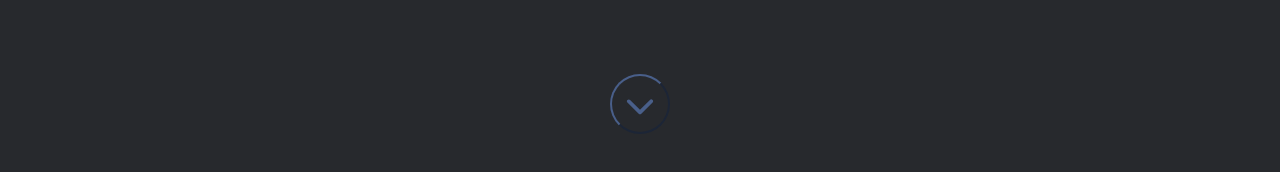
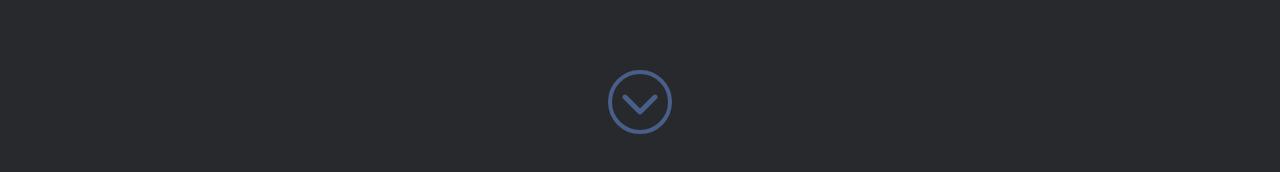
Before and after one commit to Asmothfr/cv_online, a Vue app: page / in a window 1280 px wide. Shown: the part 616-788 px from the top of the page. Built offline with nearby package versions, Linux system fonts and the light colour scheme.

Commit message:
correction: routerlink and chevron style

```diff
--- a/src/components/DownChevronButton/DownChevronButton.css
+++ b/src/components/DownChevronButton/DownChevronButton.css
@@ -1,15 +1,13 @@
 .DownChevronButton {
-    width: 60px;
-    height: 60px;
-    background-color: var(--base-background-color);
     color: var(--base-font-color-detail-dark);
-    border-color: var(--base-font-color-detail-dark);
-    border-radius: 100%;
-    font-size: 3rem;
 }
 
-.DownChevronButton__link,
-:link,
-:visited {
-    color: var(--base-font-color-detail-dark);
+.DownChevronButton__style {
+    display: block;
+    width: 40px;
+    height: 40px;
+    padding: 0.8rem;
+    border: 4px solid;
+    border-radius: 100%;
+    border-color: var(--base-font-color-detail-dark);
 }
--- a/src/components/DownChevronButton/DownChevronButton.vue
+++ b/src/components/DownChevronButton/DownChevronButton.vue
@@ -1,21 +1,11 @@
 <template>
-  <div>
-    <button class="DownChevronButton">
-      <RouterLink class="DownChevronButton__link" :to="route">
-        <font-awesome-icon class="DownChevronButton--Style" :icon="['fas', 'chevron-down']" />
-      </RouterLink>
-    </button>
-  </div>
+  <RouterLink class=" DownChevronButton">
+    <font-awesome-icon class="DownChevronButton__style" :icon="['fas', 'chevron-down']" />
+  </RouterLink>
 </template>
 
 <script setup>
 import { RouterLink } from 'vue-router';
-defineProps({
-  route: {
-    type: String,
-    required: true
-  }
-})
 </script>
 
 <style>
--- a/src/views/CompetencesView.vue
+++ b/src/views/CompetencesView.vue
@@ -2,7 +2,7 @@
   <main class="CompetenceView">
     <StringBorder is-title :content="stringBorderContent" />
     <TextImageDisplay />
-    <DownChevronButton :route="route" class="CompetenceView__Chevron" />
+    <DownChevronButton :to="route" class="CompetenceView__Chevron" />
   </main>
 </template>
 
--- a/src/views/FormationsView.vue
+++ b/src/views/FormationsView.vue
@@ -2,7 +2,7 @@
   <main class="FormationsView">
     <StringBorder is-title :content="StringBorderContent" />
     <TextInfoFormat :content-page="contentPage" />
-    <DownChevronButton :route="route" class="FormationsView__chevron" />
+    <DownChevronButton :to="route" class="FormationsView__chevron" />
   </main>
 </template>
 
--- a/src/views/HomeView.vue
+++ b/src/views/HomeView.vue
@@ -2,7 +2,7 @@
   <main class="HomeView">
     <AppHero />
     <StringBorder :content="stringBorderContent" />
-    <DownChevronButton :route="route" class="HomeView__chevron" />
+    <DownChevronButton :to="route" route class="HomeView__chevron" />
   </main>
 </template>
 
--- a/src/views/ProfessionalView.vue
+++ b/src/views/ProfessionalView.vue
@@ -2,7 +2,7 @@
   <main class="ProfessionalView">
     <StringBorder is-title :content="StringBorderContent" />
     <TextInfoFormat :content-page="contentPage" />
-    <DownChevronButton :route="route" class="ProfessionalView__chevron" />
+    <DownChevronButton :to="route" class="ProfessionalView__chevron" />
   </main>
 </template>
 
```
